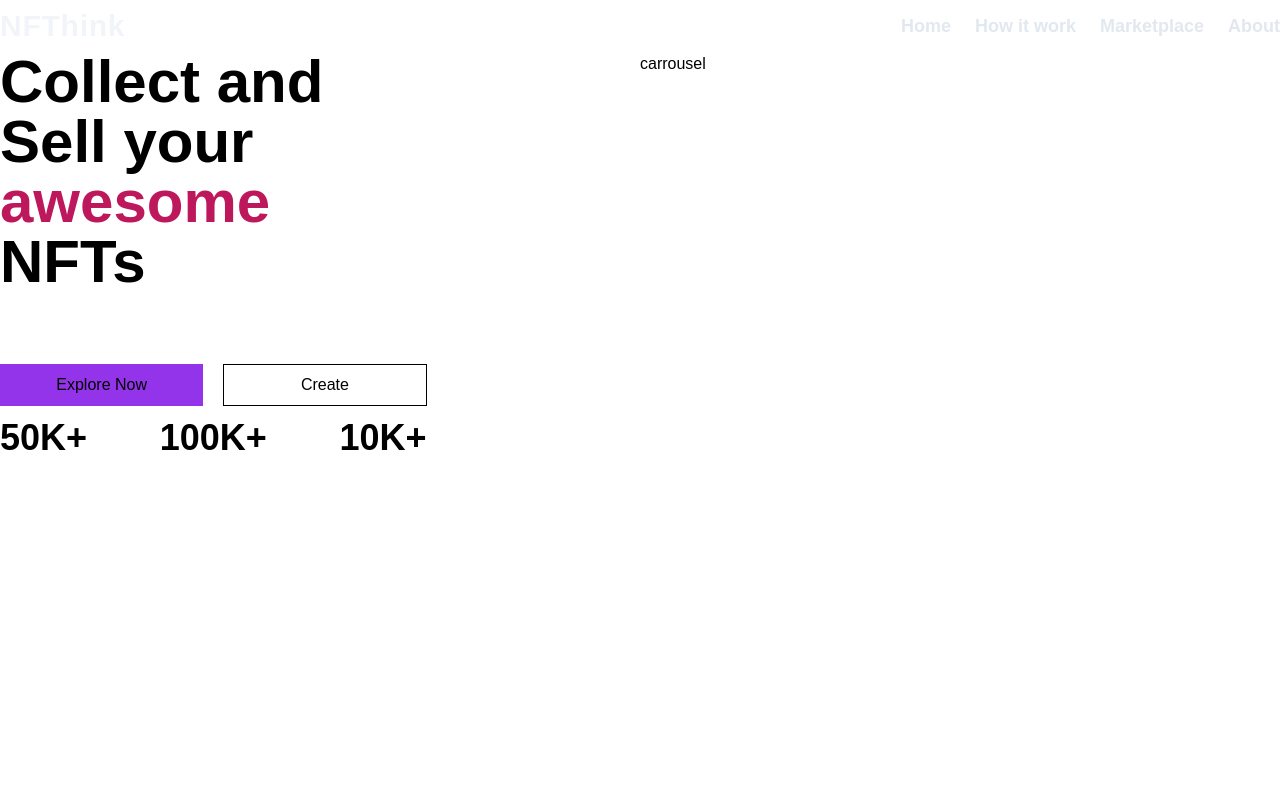
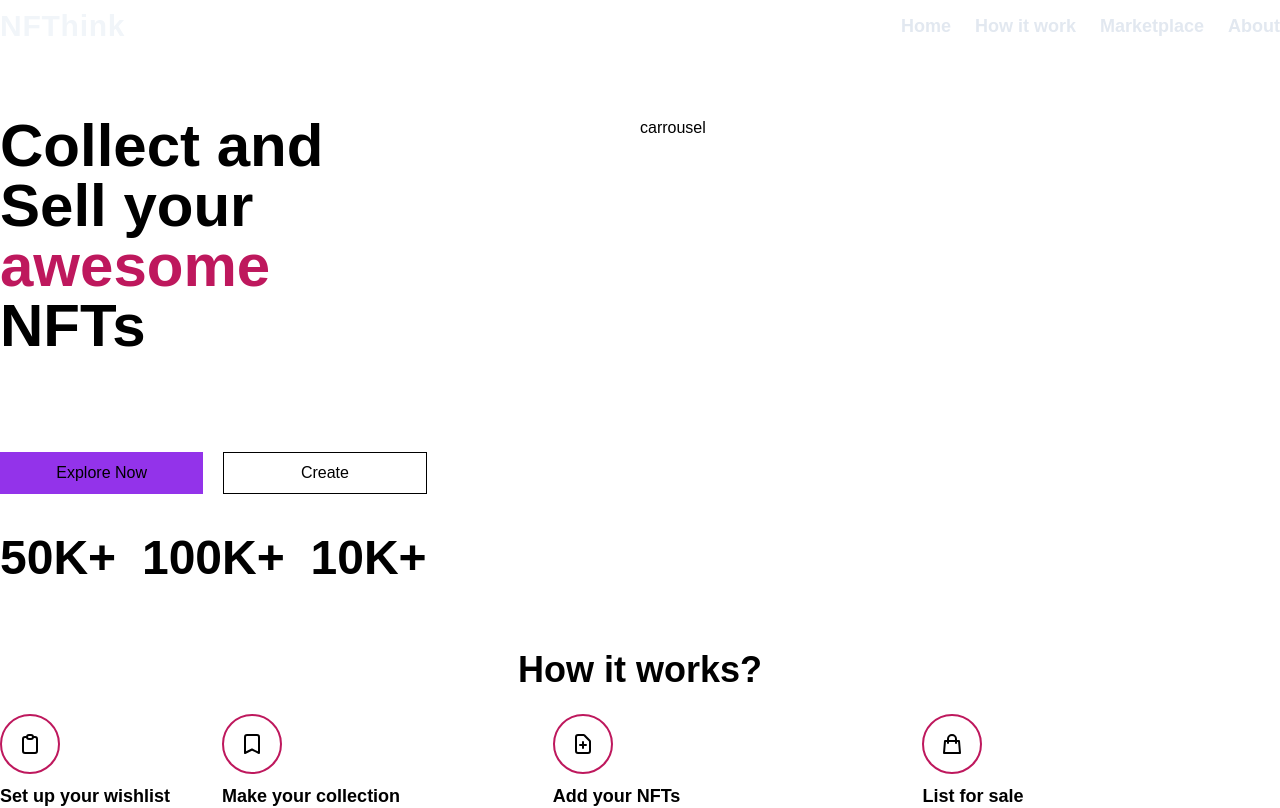
Before and after one commit to volpatocode/next-tailwind, a Next.js app: page / in a window 1280 px wide. Shown: the top 808 px of the page. Built offline with nearby package versions, Linux system fonts and the light colour scheme.

Commit message:
changes: overall styles & hover

```diff
--- a/src/pages/index.tsx
+++ b/src/pages/index.tsx
@@ -2,6 +2,7 @@ import Head from "next/head";
 import Logo from "../components/Logo";
 import Navbar from "../components/Navbar";
 import Footer from "../components/Footer";
+import Instructions from "../components/Instructions";
 
 export default function Home() {
   return (
@@ -11,46 +12,51 @@ export default function Home() {
         <meta name="description" content="Generated by create next app" />
       </Head>
 
+      <div className="flex flex-col justify-between">
         <Navbar />
-      <div className="container mx-auto w-full min-h-screen flex flex-row justify-between">
-        <div className=" w-1/3 flex flex-col gap-3">
+        <div className="container mx-auto w-full min-h-screen pt-16 flex flex-col gap-10">
+          <div className=" flex flex-row justify-between">
+            <div className=" w-1/3 flex flex-col gap-6">
               <h1 className="font-extrabold text-6xl">
-            Collect and Sell your <span className="text-pink-700">awesome</span>{" "}
-            NFTs
+                Collect and Sell your{" "}
+                <span className="text-pink-700">awesome</span> NFTs
               </h1>
               <p className="text-md text-white-600">
                 Welcome to the future, you can buy and sell awesome artwork to
                 enjoy.
               </p>
               <div className="flex flex-row gap-5">
-            <button className="w-1/2 px-4 py-2 bg-purple-600">
+                <button className="w-1/2 px-4 py-2 bg-purple-600 hover:bg-purple-500 transition-all duration-300">
                   Explore Now
                 </button>
                 <button
-              className="w-1/2 px-4 py-2 bg-transparent border-white-800"
+                  className="w-1/2 px-4 py-2 bg-transparent border-white-900 hover:bg-white-900 hover:text-black-900 hover:border-white-900  transition-all duration-300"
                   style={{ border: "1px solid" }}
                 >
                   Create
                 </button>
               </div>
-          <div className="flex flex-row gap-2 justify-between items-center">
+              <div className="flex flex-row gap-2 pt-4 justify-between items-center">
                 <div>
-              <h4 className="text-4xl font-semibold">50K+</h4>
+                  <h4 className="text-5xl font-semibold">50K+</h4>
                   <p className="text-lg text-white-700">Artwork</p>
                 </div>
                 <div>
-              <h4 className="text-4xl font-semibold">100K+</h4>
+                  <h4 className="text-5xl font-semibold">100K+</h4>
                   <p className="text-lg text-white-700">Auction</p>
                 </div>
                 <div>
-              <h4 className="text-4xl font-semibold">10K+</h4>
+                  <h4 className="text-5xl font-semibold">10K+</h4>
                   <p className="text-lg text-white-700">Creator</p>
                 </div>
               </div>
             </div>
             <div className="w-1/2">carrousel</div>
           </div>
+          <Instructions />
+        </div>
         <Footer />
+      </div>
     </>
   );
 }
```
Lines whose indentation alone changed are shown as unchanged.
